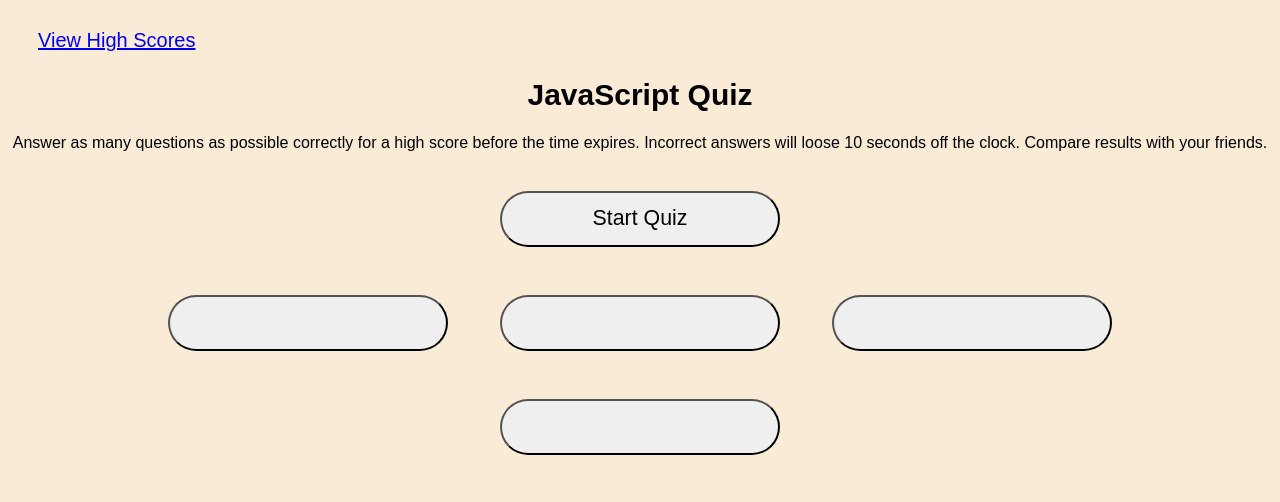
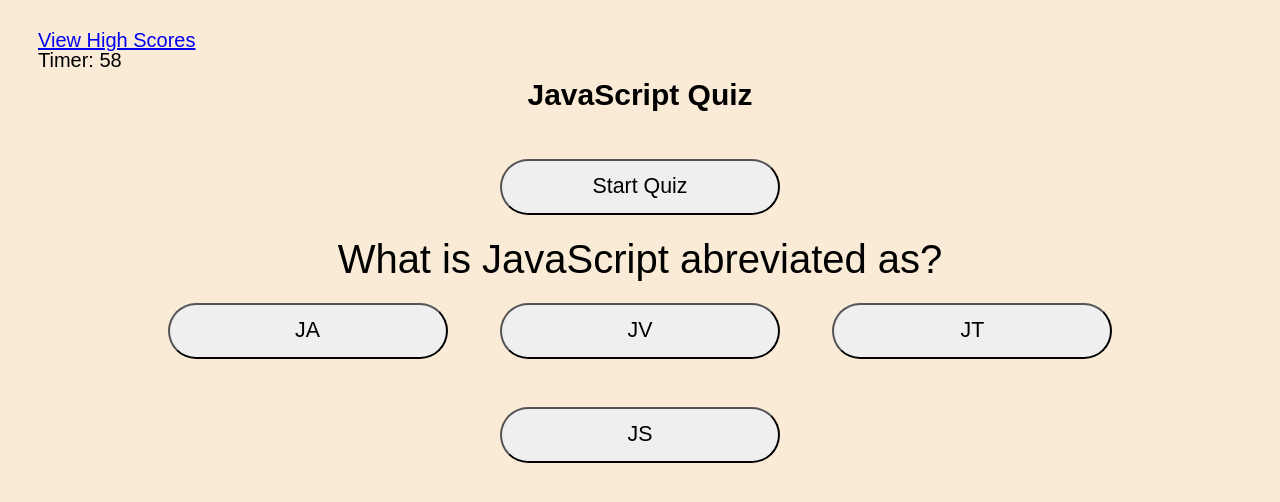
Before and after one commit to MychaelC/code-quiz, a plain HTML site: page index.html in a window 1280 px wide. Both pictures are taken after a click on the button "Start Quiz". Drawn offline with Linux system fonts and the light colour scheme.

Commit message:
debugging

```diff
--- a/assets/script.js
+++ b/assets/script.js
@@ -1,15 +1,16 @@
 //Variables
-var startButton = document.querySelector("startButton");
-var timerEl = document.querySelector("#Timer");
+var startButton = document.querySelector("#startButton");
+var timerEl = document.querySelector("#timer");
+var introEl = document.querySelector("#intro");
 
 var questionEl = document.querySelector('#question');
-var question1El = document.querySelector('#questionA');
-var question2El = document.querySelector('#questionA');
-var question3El = document.querySelector('#questionA');
-var question4El = document.querySelector('#questionA');
+var question1El = document.querySelector('#question1');
+var question2El = document.querySelector('#question2');
+var question3El = document.querySelector('#question3');
+var question4El = document.querySelector('#question4');
 
 var startEl = document.querySelector('#start');
-var JavaQuizEl = document.querySelector('#JavaQuiz');
+var javaQuizEl = document.querySelector('#javaQuiz');
 
 //Questions and Ans
 var questions = [
@@ -64,7 +65,7 @@ function startTimer() {
     timeInt = setInterval(
         function () {
             secondsLeft--;
-            timerEl.textContent = 'Timer: ${secondsLeft}';
+            timerEl.textContent = `Timer: ${secondsLeft}`;
             if (secondsLeft === 0) {
                 playerScore = 0;
                 clearInterval(timeInt);
@@ -73,7 +74,7 @@ function startTimer() {
                 playerScore = 0;
                 enterScore();
             }
-        }, 100);
+        }, 1000);
 };
 //Begin Java Quiz
 startButton.addEventListener("click", startQuiz);
@@ -81,20 +82,20 @@ function startQuiz() {
     playerScore = 0;
     startTimer();
     introEl.setAttribute("style", "display: none");
-    JavaQuizEl.setAttribute("style", "display: block");
+    javaQuizEl.setAttribute("style", "display: block");
     loadQuestions();
 };
 // Starting questions
 function loadQuestions() {
     questionEl.textContent = questions[questionIndex].question;
-    question1El.textContent = '${questions[questionIndex].q1}';
-    question2El.textContent = '${questions[questionIndex].q2}';
-    question3El.textContent = '${questions[questionIndex].q3}';
-    question4El.textContent = '${questions[questionIndex].q4}';
+    question1El.textContent = questions[questionIndex].a;
+    question2El.textContent = questions[questionIndex].b;
+    question3El.textContent = questions[questionIndex].c;
+    question4El.textContent = questions[questionIndex].d;
 };
 //Player answer choices
 var incorrectEL = document.querySelector("#incorrect");
-JavaQuizEl.addEventListener("click", function (event) {
+javaQuizEl.addEventListener("click", function (event) {
     var element = event.target;
     if (element.matches(".questionA")) {
         var check = element.innerText;
--- a/index.html
+++ b/index.html
@@ -16,7 +16,7 @@
             <li class="high-scores">
                 <a href="./high-scores.html">View High Scores</a>
             </li>
-            <li id="Timer" class="Timer"></li>
+            <li id="timer" class="timer"></li>
         </ul>
     </nav>
 <main>
@@ -24,12 +24,12 @@
     <body>
     <section id="start" class="start">
     <h1>JavaScript Quiz</h1>
-        <p>Answer as many questions as possible correctly for a high score before the time expires. Incorrect answers will loose 10 seconds off the clock. Compare results with your friends.</p>
-        <button id="button" class="button">Start Quiz</button>
+        <p id="intro">Answer as many questions as possible correctly for a high score before the time expires. Incorrect answers will loose 10 seconds off the clock. Compare results with your friends.</p>
+        <button id="startButton" class="button">Start Quiz</button>
     </section>
 
-    <section id="JavaQuiz" class="JavaQuiz">
-        <header id="Question"></header>
+    <section id="javaQuiz" class="javaQuiz">
+        <header id="question"></header>
         <button id="question1" class="questionA"></button>
         <button id="question2" class="questionA"></button>
         <button id="question3" class="questionA"></button>
```
